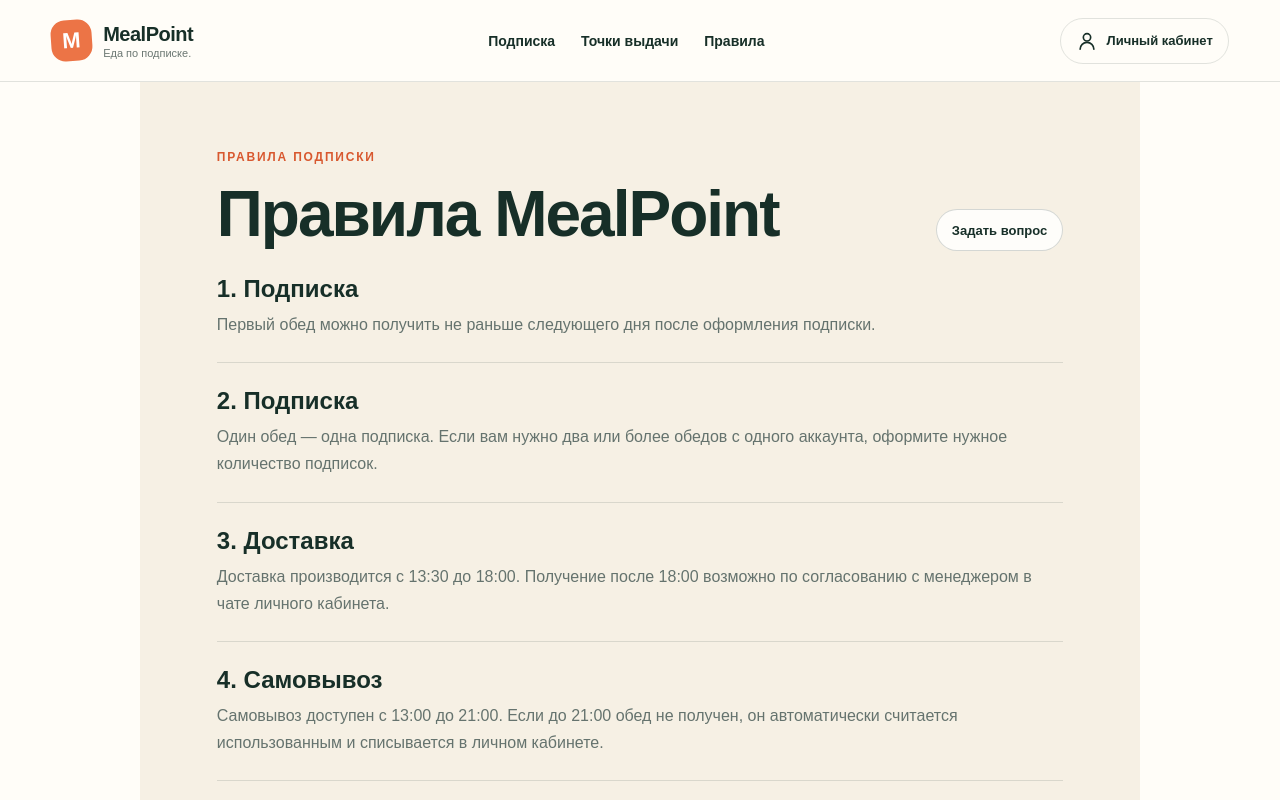
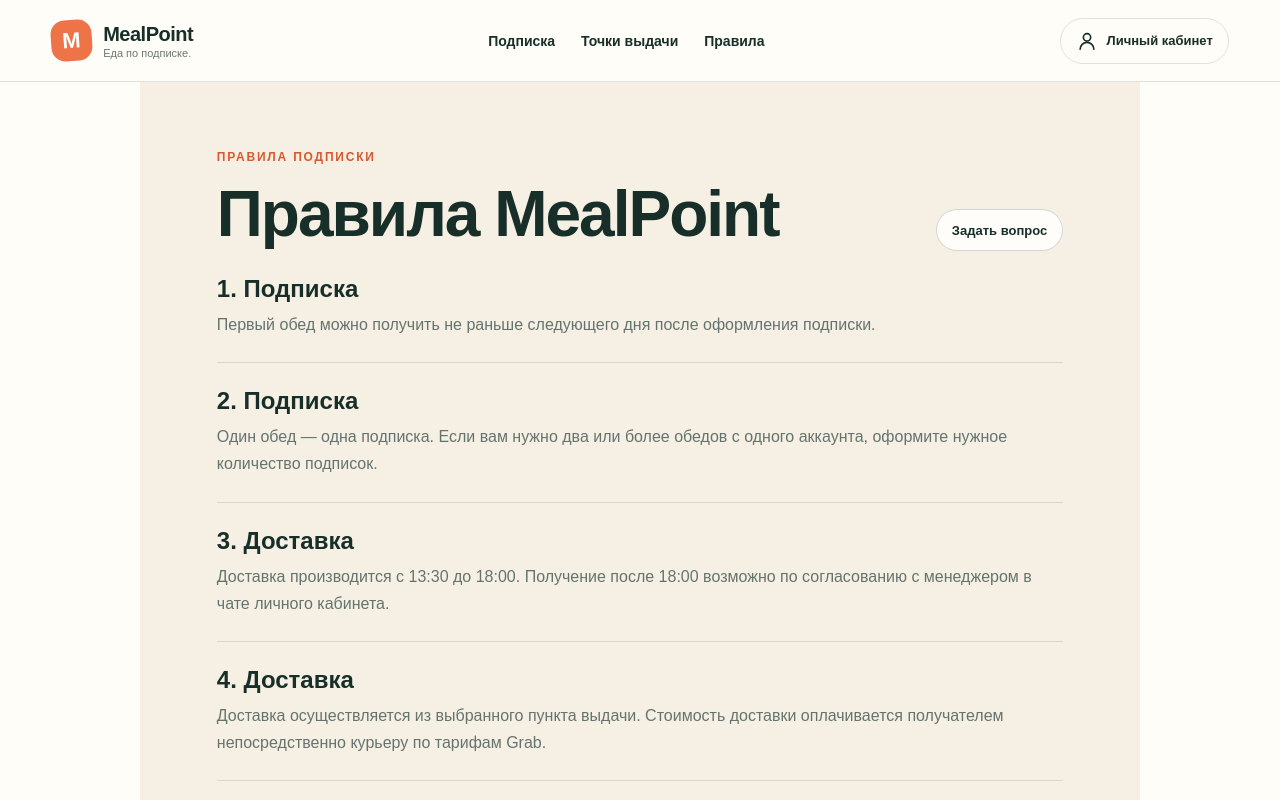
Before and after one commit to smokefactorybbq-star/Ybiicagrab, a Next.js app: page /rules in a window 1280 px wide. Shown: the top 800 px of the page. Built offline with nearby package versions, Linux system fonts and the light colour scheme; no server answers.

Commit message:
Update subscriptionRules.ts

```diff
--- a/data/subscriptionRules.ts
+++ b/data/subscriptionRules.ts
@@ -10,6 +10,10 @@
   {
     title: "Доставка",
     text: "Доставка производится с 13:30 до 18:00. Получение после 18:00 возможно по согласованию с менеджером в чате личного кабинета."
+  },
+  {
+    title: "Доставка",
+    text: "Доставка осуществляется из выбранного пункта выдачи. Стоимость доставки оплачивается получателем непосредственно курьеру по тарифам Grab."
   },
   {
     title: "Самовывоз",
```
